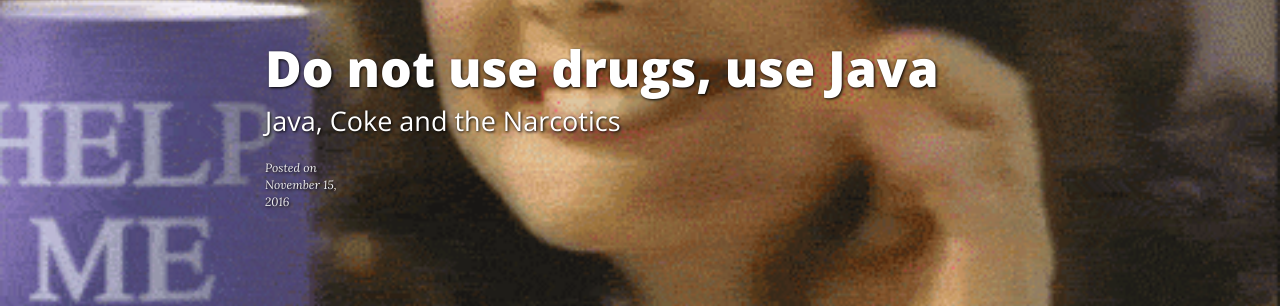
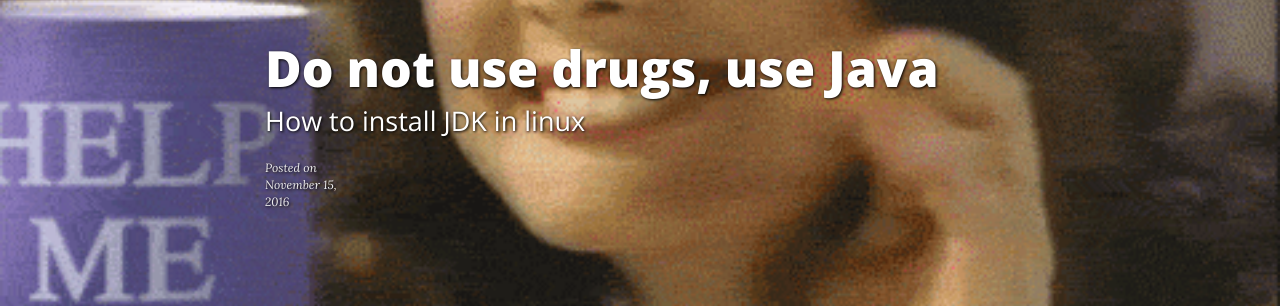
Before and after one commit to DropAll/dropall.github.io, a Jekyll site: the page built from _posts/2016-11-15-do-not-use-drugs-use-java.md, in a window 1280 px wide and 900 px high. Shown: the part 200-508 px from the top of the window. Built offline with Jekyll 4.4.1, drawn with Linux system fonts in a browser that asks for light colours; nearby versions of some CDN libraries.

Commit message:
java JDK

```diff
--- a/_posts/2016-11-15-do-not-use-drugs-use-java.md
+++ b/_posts/2016-11-15-do-not-use-drugs-use-java.md
@@ -1,7 +1,7 @@
 ---
 layout: post
 title: Do not use drugs, use Java
-subtitle: Java, Coke and the Narcotics
+subtitle: How to install JDK in linux
 bigimg: /img/java.gif
 ---
 
```
